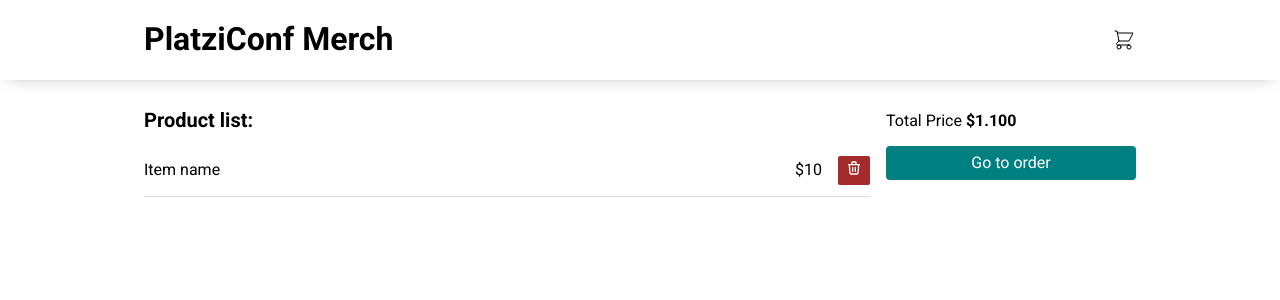
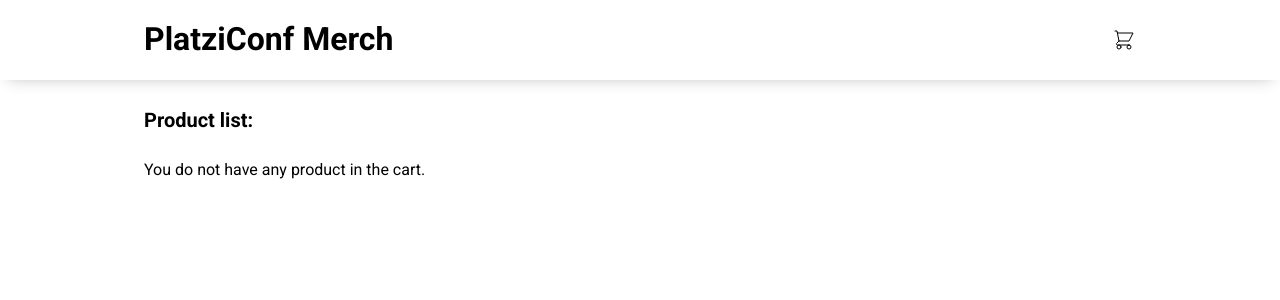
Before and after one commit to angelozdev/store-with-hooks, a React app: page /checkout in a window 1280 px wide. Shown: the top 300 px of the page. Built offline with nearby package versions, Linux system fonts and the light colour scheme.

Commit message:
feat: get products from cart in the checkout page

```diff
--- a/src/components/pages/Checkout.tsx
+++ b/src/components/pages/Checkout.tsx
@@ -4,11 +4,21 @@
 import { Link } from 'react-router-dom'
 import { Routes } from '../../constants'
 
+/* Contexts */
+import { CartContext } from '../../contexts'
+
 /* Components */
 import { Icons, Wrapper } from '../atoms'
 import { WithSidebar } from '../templates'
 
 function Checkout() {
+  const { cart, removeFromCart } = React.useContext(CartContext.Context)
+  const totalPrice = React.useMemo(() => {
+    return cart.reduce((acc, cur) => {
+      return cur.price + acc
+    }, 0)
+  }, [cart])
+
   return (
     <section className="checkout__container">
       <Wrapper>
@@ -18,28 +28,44 @@
               <h1 className="checkout__title">Product list:</h1>
             </div>
 
+            {cart.length ? (
               <ul className="checkout__products">
-              <li className="checkout__product">
-                <p>Item name</p>
+                {cart.map((product) => (
+                  <li key={product.id} className="checkout__product">
+                    <p>{product.title}</p>
                     <div className="checkout__actions">
-                  <p>$10</p>
-                  <button className="button small danger">
+                      <p>
+                        $<span>{product.price}</span>
+                      </p>
+                      <button
+                        className="button small danger"
+                        onClick={() => removeFromCart?.(product.id)}
+                      >
                         <Icons.Trash width="1rem" height="1rem" />
                       </button>
                     </div>
                   </li>
+                ))}
               </ul>
+            ) : (
+              <p>You do not have any product in the cart.</p>
+            )}
           </div>
 
+          {Boolean(cart.length) && (
             <div className="checkout__sidebar">
               <p>
-              Total Price <strong>$1.100</strong>
+                Total Price{' '}
+                <strong>
+                  $<span>{totalPrice}</span>
+                </strong>
               </p>
 
               <Link to={Routes.CHECKOUT_INFO}>
                 <button className="button medium primary">Go to order</button>
               </Link>
             </div>
+          )}
         </WithSidebar>
       </Wrapper>
     </section>
```
Lines whose indentation alone changed are shown as unchanged.
